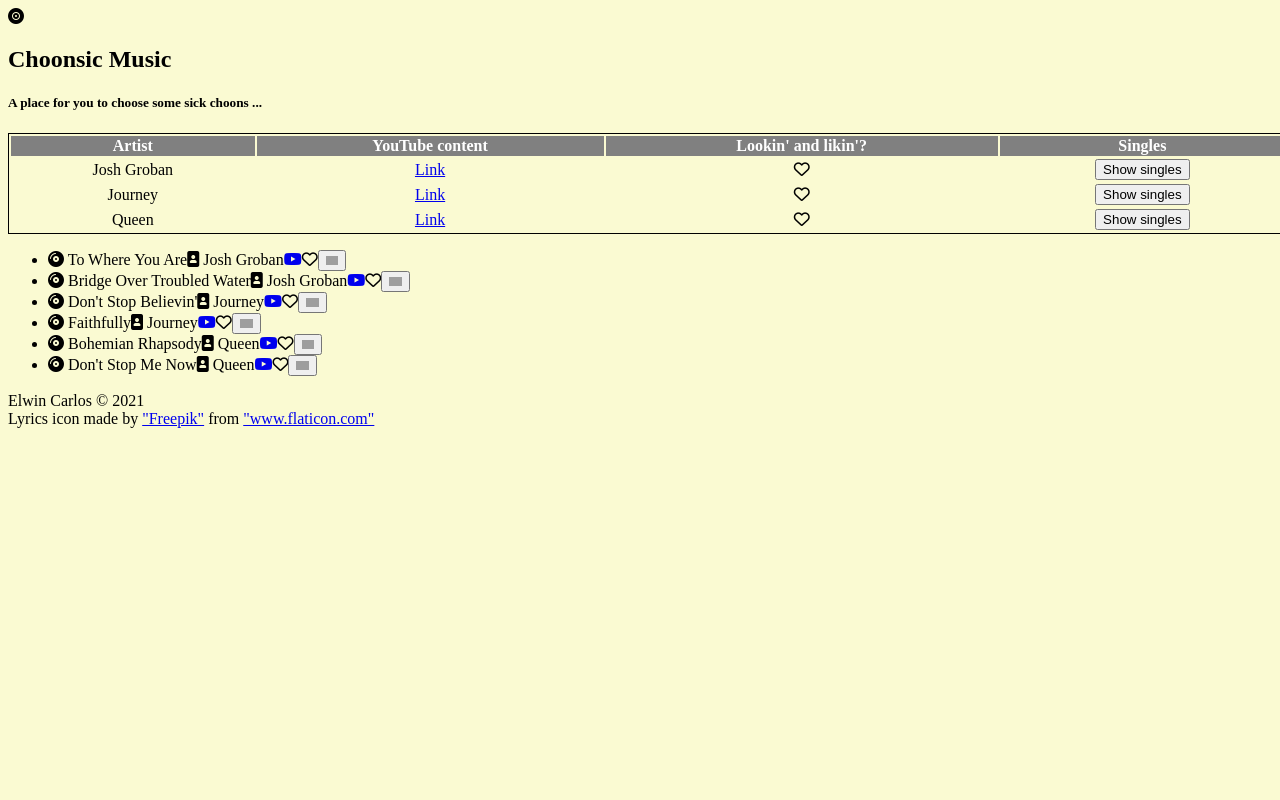
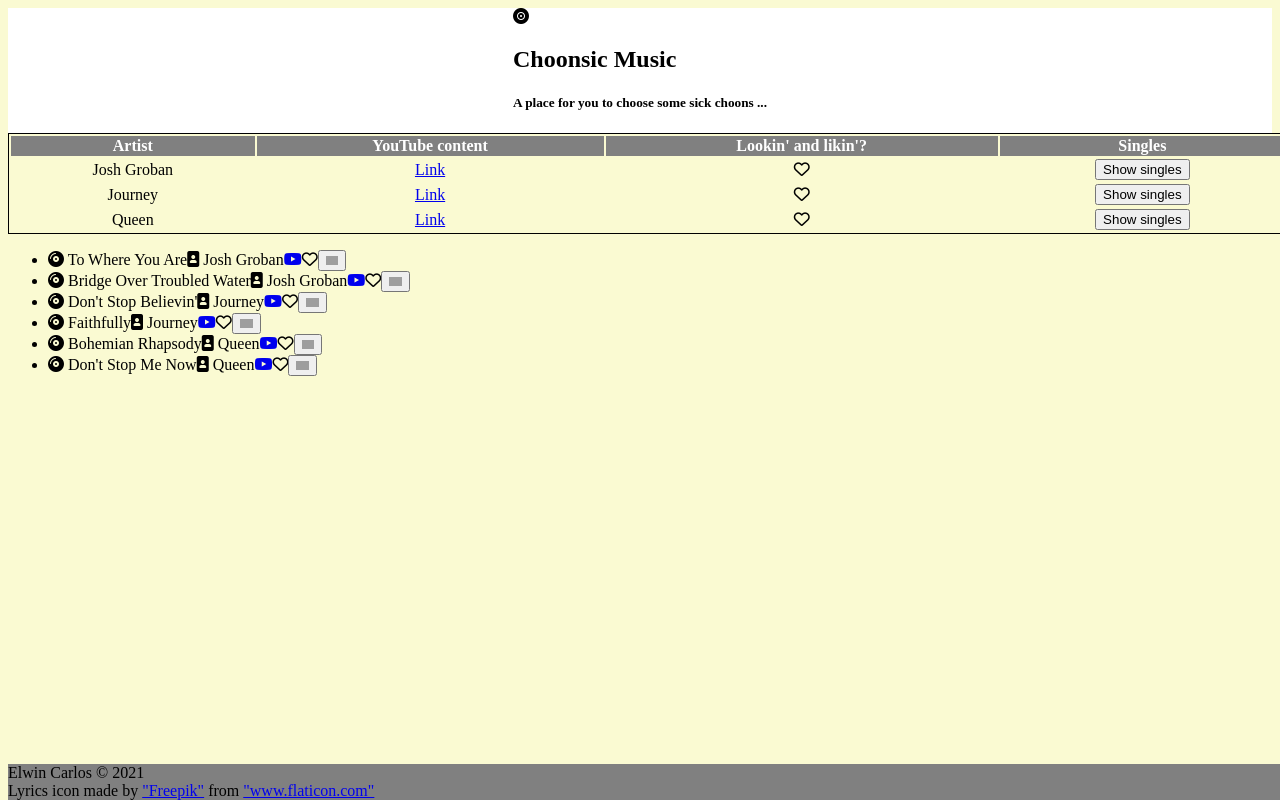
Before and after one commit to ecarlos09/ee-music-app, a React app: page / in a window 1280 px wide. Built offline with nearby package versions, Linux system fonts and the light colour scheme; grey boxes are pictures that could not be loaded.

Commit message:
add basic header and footer styling

```diff
--- a/src/App.css
+++ b/src/App.css
@@ -0,0 +1,12 @@
+header {
+    display: flex;
+    justify-content: space-around;
+    background-color: white;
+}
+
+footer {
+    position: fixed;
+    bottom: 0;
+    width: 100vw;
+    background-color: grey;
+}
--- a/src/App.js
+++ b/src/App.js
@@ -1,4 +1,6 @@
 import React from 'react';
+
+import './App.css';
 
 import { Header, Footer } from './layout';
 import { Artists, Singles } from './components';
```
